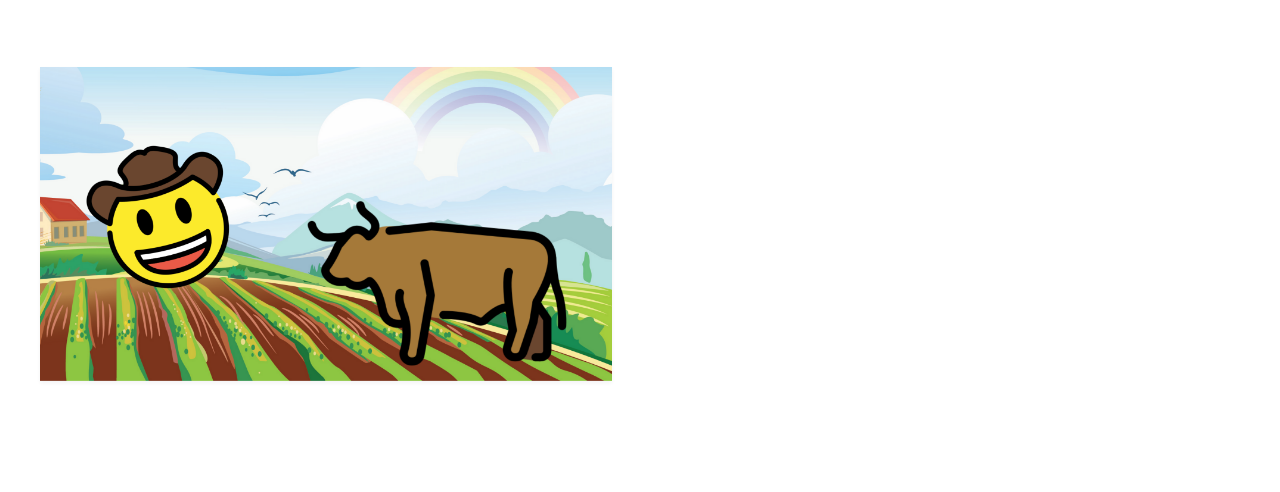
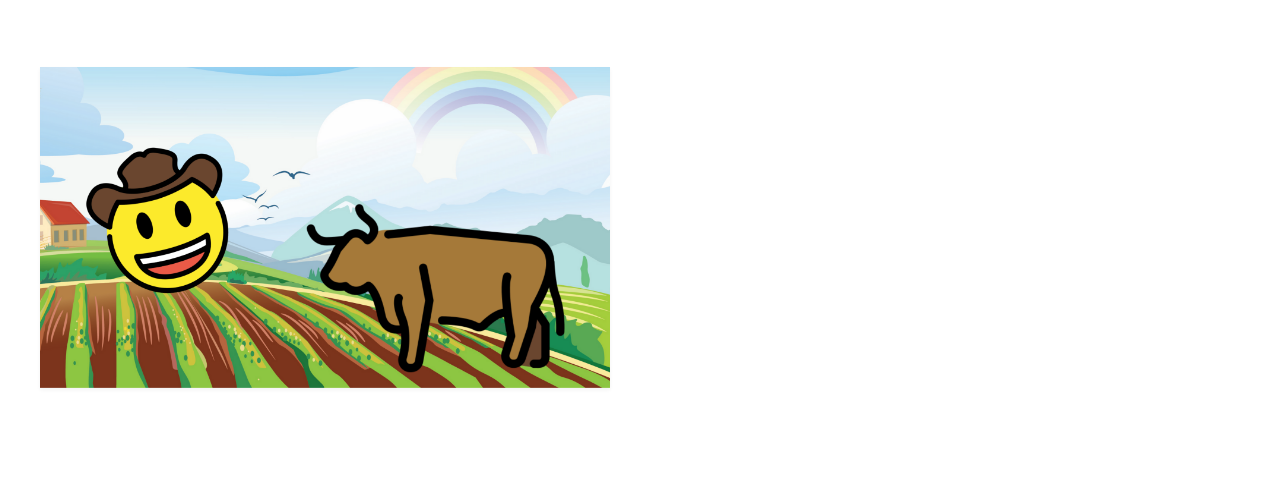
Before and after one commit to samuelhturcotte/personal-website, a website built with Parcel: page index.html in a window 1280 px wide. Shown: the part 176-668 px from the top of the page. Built offline with nearby package versions, Linux system fonts and the light colour scheme.

Commit message:
Fixed portfolio

```diff
--- a/css/main.css
+++ b/css/main.css
@@ -561,7 +561,9 @@ h3{
 
 .content-wrap ul {
   display: flex;
+  flex-wrap: wrap;
   padding: 0;
+  gap: 45px
 }
 
 .content-wrap li {
@@ -614,8 +616,7 @@ h3{
 /* relevant styles */
 .img__wrap {
   position: relative;
-  width: 572px;
-  height: 314px;
+  max-width: 570px;
 
   -webkit-box-shadow: 0 2px 4px rgb(1 14 40 / 5%);
   box-shadow: 0 2px 4px rgb(1 14 40 / 5%);
@@ -628,7 +629,7 @@ h3{
 }
 
 .img__wrap:hover{
-  transform: scale(1.1);
+  transform: scale(1.05);
   -webkit-box-shadow: 0 10px 20px rgb(1 14 40 / 10%);
   box-shadow: 0 10px 20px rgb(1 14 40 / 10%);
   transition-property: height;
--- a/index.html
+++ b/index.html
@@ -53,15 +53,14 @@
             <ul>
                 <li>
                     <div class="img__wrap">
-                        <img class="img__img" src="img/jumpbull.png" />
-                        <div class="img__description_layer">
-                            <p class="img__description--heading">Jump Over The Bull Game</p>
-                            <p class="img__description">This image looks super neat.</p>
-                        </div>
+                        <a target="_blank" href="#">
+                            <img class="img__img" src="img/jumpbull.png" />
+                            <div class="img__description_layer">
+                                <p class="img__description--heading">Jump Over The Bull Game</p>
+                                <p class="img__description">This image looks super neat.</p>
+                            </div>
+                        </a>
                     </div>
-                    <!-- <a target="_blank">
-                        <img class="project" src="./img/Jump Over The Bull (2).png">
-                    </a> -->
                 </li>
             </ul>
         </div>
```
